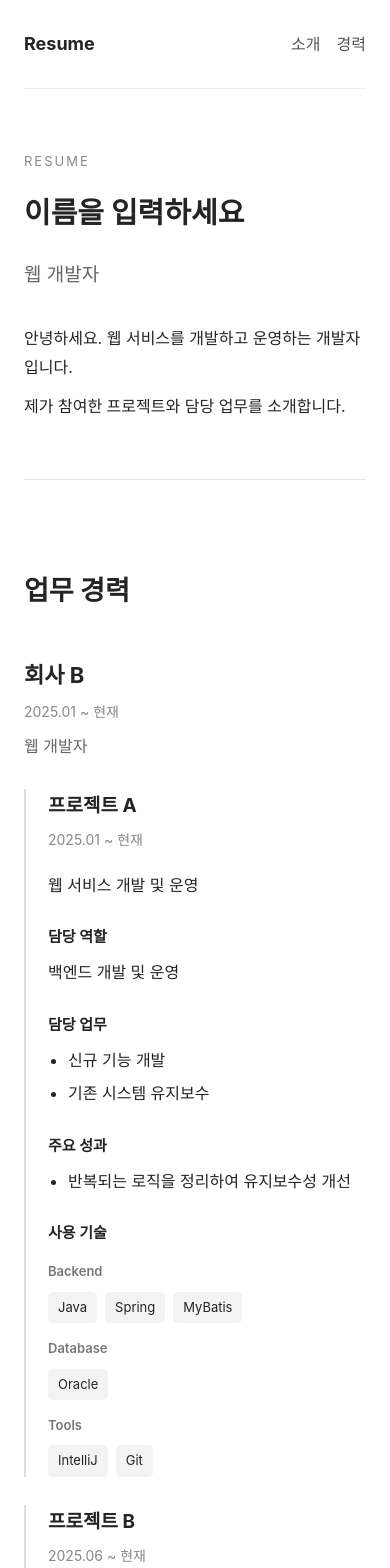
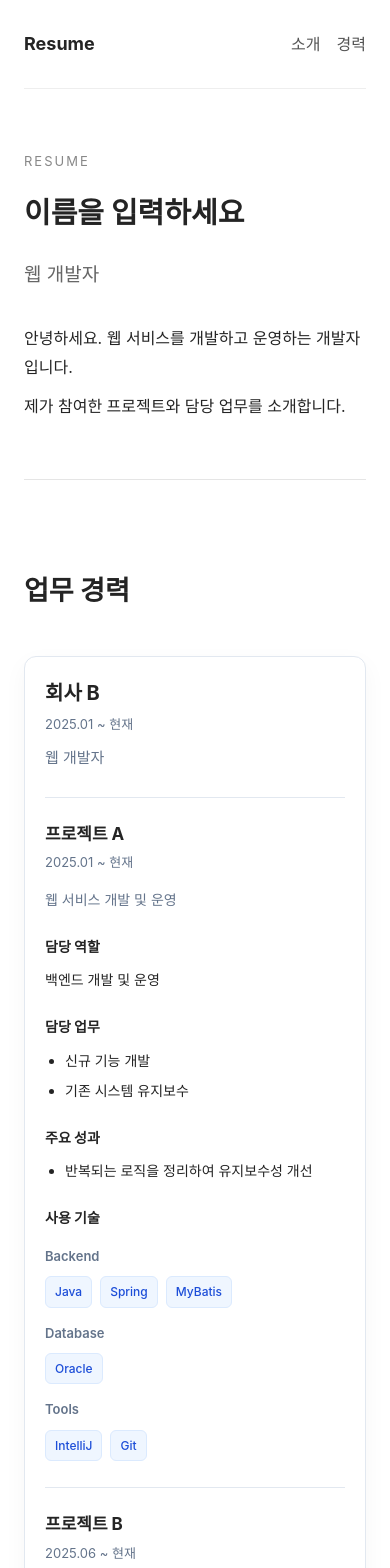
Before and after one commit to Park-ki-chang/my-apps-front, a Vue app: page /resume in a window 390 px wide. Shown: the top 1568 px of the page. Built offline with nearby package versions, Linux system fonts and the light colour scheme.

Commit message:
개발자 이력서 웹사이트 1. 8단계: Resume UI 디자인 개선 및 반응형 웹 적용

```diff
--- a/src/projects/resume/components/CareerItem.vue
+++ b/src/projects/resume/components/CareerItem.vue
@@ -1,4 +1,3 @@
-
 <script setup>
 import ProjectItem from './ProjectItem.vue'
 
@@ -12,10 +11,14 @@ defineProps({
 
 <template>
   <article class="career">
+
     <!-- 회사 정보 -->
     <div class="career-title">
       <h3>{{ career.company }}</h3>
-      <span>{{ career.period }}</span>
+
+      <span class="career-period">
+        {{ career.period }}
+      </span>
     </div>
 
     <!-- 담당 직무 -->
@@ -29,14 +32,24 @@ defineProps({
         :key="project.id"
         :project="project"
     />
+
   </article>
 </template>
 
 <style scoped>
+/* 회사 경력 카드 */
 .career {
-  margin-bottom: 48px;
+  margin-bottom: 32px;
+  padding: 30px 32px;
+
+  background: var(--resume-surface);
+  border: 1px solid var(--resume-border);
+  border-radius: 16px;
+
+  box-shadow: 0 8px 24px rgba(15, 23, 42, 0.04);
 }
 
+/* 회사명과 기간 */
 .career-title {
   display: flex;
   justify-content: space-between;
@@ -46,24 +59,45 @@ defineProps({
 
 .career-title h3 {
   margin: 0;
-  font-size: 22px;
+  font-size: 23px;
+  font-weight: 700;
+  line-height: 1.4;
 }
 
-.career-title span {
+/* 근무 기간 */
+.career-period {
+  flex-shrink: 0;
+  color: var(--resume-muted);
   font-size: 14px;
-  color: #888;
 }
 
+/* 담당 직무 */
 .position {
-  margin-top: 8px;
-  color: #666;
+  margin: 8px 0 0;
+  color: var(--resume-muted);
+  font-size: 15px;
 }
 
+/* 모바일 */
 @media (max-width: 640px) {
+  .career {
+    padding: 22px 20px;
+    margin-bottom: 20px;
+    border-radius: 12px;
+  }
+
   .career-title {
     flex-direction: column;
     align-items: flex-start;
-    gap: 4px;
+    gap: 6px;
+  }
+
+  .career-title h3 {
+    font-size: 20px;
+  }
+
+  .career-period {
+    font-size: 13px;
   }
 }
 </style>
--- a/src/projects/resume/components/ProjectItem.vue
+++ b/src/projects/resume/components/ProjectItem.vue
@@ -1,4 +1,3 @@
-
 <script setup>
 defineProps({
   project: {
@@ -10,13 +9,15 @@ defineProps({
 
 <template>
   <section class="project">
-    <!-- 프로젝트 이름 -->
-    <h4>{{ project.name }}</h4>
 
-    <!-- 프로젝트 기간 -->
-    <p class="period">
-      {{ project.period }}
-    </p>
+    <!-- 프로젝트 제목과 기간 -->
+    <div class="project-heading">
+      <h4>{{ project.name }}</h4>
+
+      <span class="period">
+        {{ project.period }}
+      </span>
+    </div>
 
     <!-- 프로젝트 설명 -->
     <p class="description">
@@ -31,7 +32,7 @@ defineProps({
 
     <!-- 담당 업무 -->
     <div
-        v-if="project.tasks.length > 0"
+        v-if="project.tasks && project.tasks.length > 0"
         class="detail"
     >
       <h5>담당 업무</h5>
@@ -48,7 +49,7 @@ defineProps({
 
     <!-- 주요 성과 -->
     <div
-        v-if="project.achievements.length > 0"
+        v-if="project.achievements && project.achievements.length > 0"
         class="detail"
     >
       <h5>주요 성과</h5>
@@ -65,7 +66,7 @@ defineProps({
 
     <!-- 사용 기술 -->
     <div
-        v-if="project.technologies.length > 0"
+        v-if="project.technologies && project.technologies.length > 0"
         class="detail"
     >
       <h5>사용 기술</h5>
@@ -88,42 +89,60 @@ defineProps({
         </div>
       </div>
     </div>
+
   </section>
 </template>
 
 <style scoped>
+/* 프로젝트 구분 */
 .project {
-  margin-top: 28px;
-  padding-left: 22px;
-  border-left: 2px solid #ddd;
+  margin-top: 26px;
+  padding-top: 24px;
+  border-top: 1px solid var(--resume-border);
 }
 
-.project h4 {
+/* 프로젝트 제목과 기간 */
+.project-heading {
+  display: flex;
+  justify-content: space-between;
+  align-items: baseline;
+  gap: 16px;
+}
+
+.project-heading h4 {
   margin: 0;
   font-size: 19px;
+  font-weight: 700;
+  line-height: 1.5;
 }
 
 .period {
-  margin: 4px 0 0;
-  color: #888;
-  font-size: 14px;
+  flex-shrink: 0;
+  color: var(--resume-muted);
+  font-size: 13px;
 }
 
+/* 프로젝트 설명 */
 .description {
-  margin: 18px 0;
+  margin: 12px 0 0;
+  color: var(--resume-muted);
+  font-size: 15px;
 }
 
+/* 상세 정보 */
 .detail {
-  margin-top: 24px;
+  margin-top: 22px;
 }
 
 .detail h5 {
   margin: 0 0 8px;
-  font-size: 15px;
+  font-size: 14px;
+  font-weight: 700;
 }
 
 .detail p {
   margin: 0;
+  font-size: 14px;
 }
 
 .detail ul {
@@ -132,32 +151,63 @@ defineProps({
 }
 
 .detail li {
-  margin-bottom: 4px;
+  margin-bottom: 5px;
+  font-size: 14px;
 }
 
-/* 기술 스택 카테고리 */
+/* 기술 스택 그룹 */
 .technology-group {
   margin-top: 14px;
 }
 
 .technology-group h6 {
   margin: 0 0 8px;
-  color: #777;
+  color: var(--resume-muted);
   font-size: 13px;
   font-weight: 600;
 }
 
-/* 기술 태그 */
+/* 기술 스택 태그 배치 */
 .technologies {
   display: flex;
   flex-wrap: wrap;
   gap: 8px;
 }
 
+/* 개별 기술 태그 */
 .tech {
-  padding: 4px 10px;
-  border-radius: 5px;
-  background: #f3f3f3;
-  font-size: 13px;
+  display: inline-block;
+  padding: 5px 11px;
+
+  background: #eff6ff;
+  color: #1d4ed8;
+
+  border: 1px solid #dbeafe;
+  border-radius: 6px;
+
+  font-size: 12px;
+  font-weight: 500;
+}
+
+/* 모바일 */
+@media (max-width: 640px) {
+  .project-heading {
+    flex-direction: column;
+    align-items: flex-start;
+    gap: 4px;
+  }
+
+  .project-heading h4 {
+    font-size: 17px;
+  }
+
+  .description {
+    font-size: 14px;
+  }
+
+  .tech {
+    font-size: 12px;
+    padding: 4px 9px;
+  }
 }
 </style>
--- a/src/projects/resume/styles/resume.css
+++ b/src/projects/resume/styles/resume.css
@@ -1,16 +1,23 @@
 /* Resume 전체 레이아웃 */
 .resume-page {
-    max-width: 860px;
+    /* Resume 전용 색상 변수 */
+    --resume-text: #1f2937;
+    --resume-muted: #64748b;
+    --resume-border: #e2e8f0;
+    --resume-surface: #ffffff;
+    --resume-accent: #2563eb;
+
+    max-width: 920px;
     margin: 0 auto;
-    padding: 0 24px 100px;
+    padding: 0 28px 100px;
 
-    color: #242424;
-    line-height: 1.8;
+    color: var(--resume-text);
+    line-height: 1.75;
 }
 
-/* 이력서 페이지 공통 설정 */
+/* 메뉴를 클릭했을 때 스크롤 위치 */
 .resume-page section {
-    scroll-margin-top: 24px;
+    scroll-margin-top: 28px;
 }
 
 /* 태블릿 */
```
